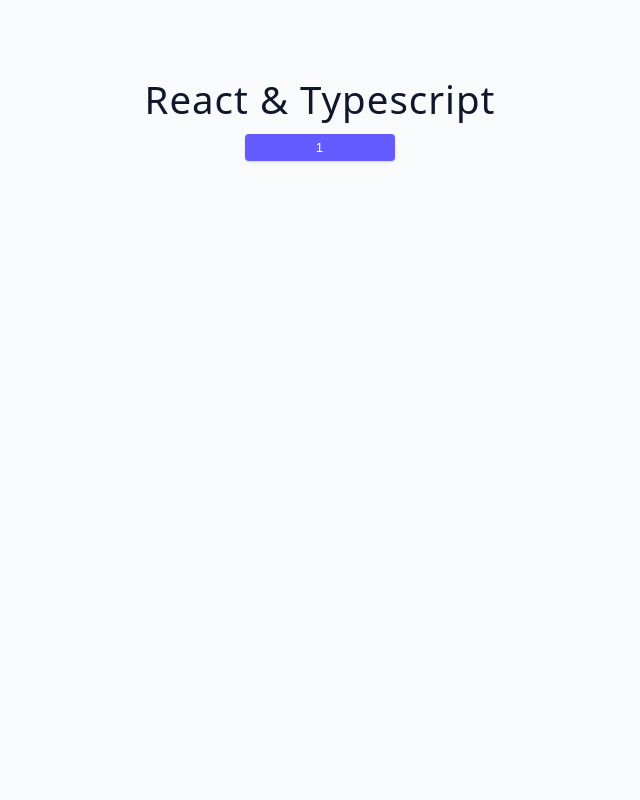
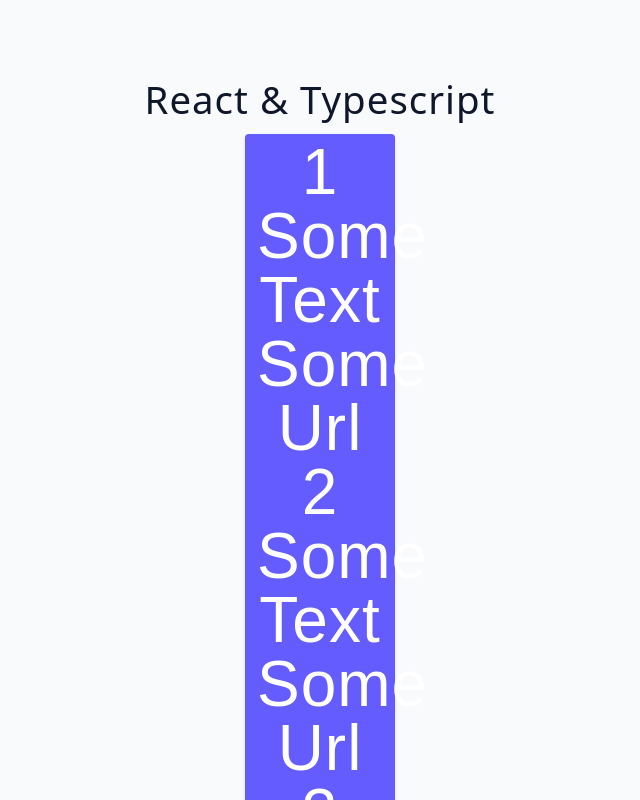
Before and after one commit to akolle/typescript-react-essentials, a React (Vite) app: page / in a window 1280 px wide. Shown: the top 800 px of the page, without its empty margins (320-960 px from the left). Built offline with nearby package versions, Linux system fonts and the light colour scheme.

Commit message:
working with links array

```diff
--- a/src/starter/03-state/index.tsx
+++ b/src/starter/03-state/index.tsx
@@ -1,9 +1,34 @@
 import { useState } from 'react'
+
+type Link = {
+  id: number
+  url: string
+  text: string
+}
+
+const navLinks: Link[] = [
+  {
+    id: 1,
+    url: 'some url',
+    text: 'some text',
+  },
+  {
+    id: 2,
+    url: 'some url',
+    text: 'some text',
+  },
+  {
+    id: 3,
+    url: 'some url',
+    text: 'some text',
+  },
+]
 
 function Component() {
   const [text, setText] = useState('shakeandbake')
   const [number, setNumber] = useState(1)
   const [list, setList] = useState<string[]>([])
+  const [links, setLinks] = useState<Link[]>(navLinks)
 
   return (
     <div>
@@ -14,9 +39,18 @@
           //setText('andy')
           //setNumber(2)
           //setList(['hello', 1])
+          setLinks([...links, { id: 4, url: 'hello', text: 'hello' }])
         }}
       >
-        {number}
+        {links.map((link) => {
+          return (
+            <div>
+              <h1>{link.id}</h1>
+              <h1>{link.text}</h1>
+              <h1>{link.url}</h1>
+            </div>
+          )
+        })}
       </button>
     </div>
   )
```
